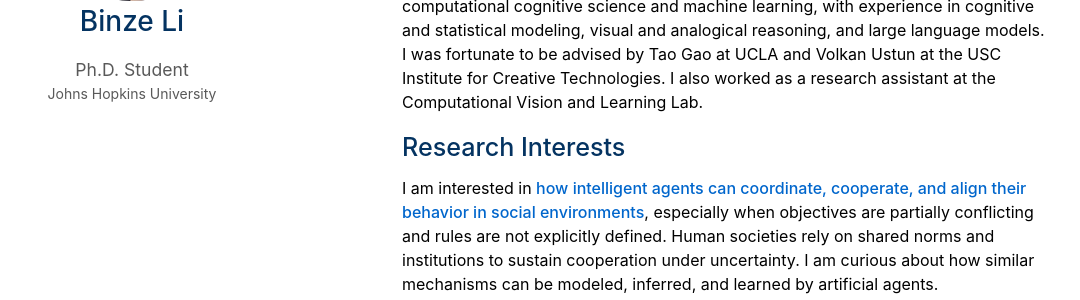
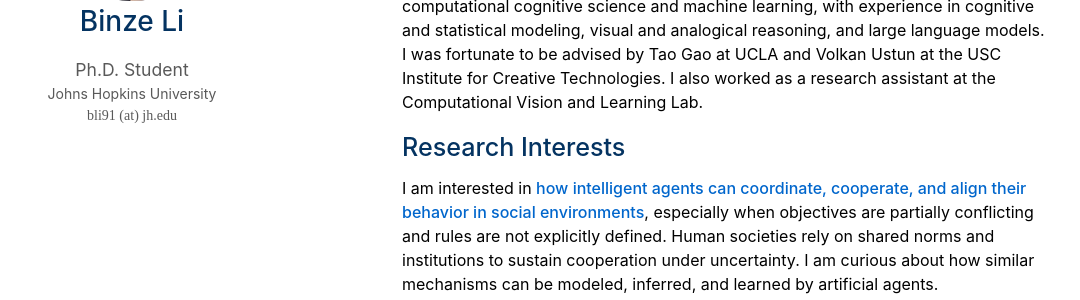
Before and after one commit to binzeli/binzeli.github.io, a Jekyll site: the page built from index.md, in a window 1280 px wide. Shown: the part 313-613 px from the top of the page, without its empty margins (68-1148 px from the left). Built offline with Jekyll 4.4.1, drawn with Linux system fonts in a browser that asks for light colours; a style sheet for code colours, icons or effects is not loaded; our own code applies the rules of GitHub Pages for plain Markdown files.

Commit message:
Add email contact information to config file

```diff
--- a/_config.yml
+++ b/_config.yml
@@ -2,6 +2,7 @@
 title: Binze Li
 position: Ph.D. Student
 affiliation: Johns Hopkins University
+email: bli91 (at) jh.edu
 
 # Search Engine Optimization (SEO)
 # The following information is used to improve the website traffic from search engines, e.g., Google.
```
